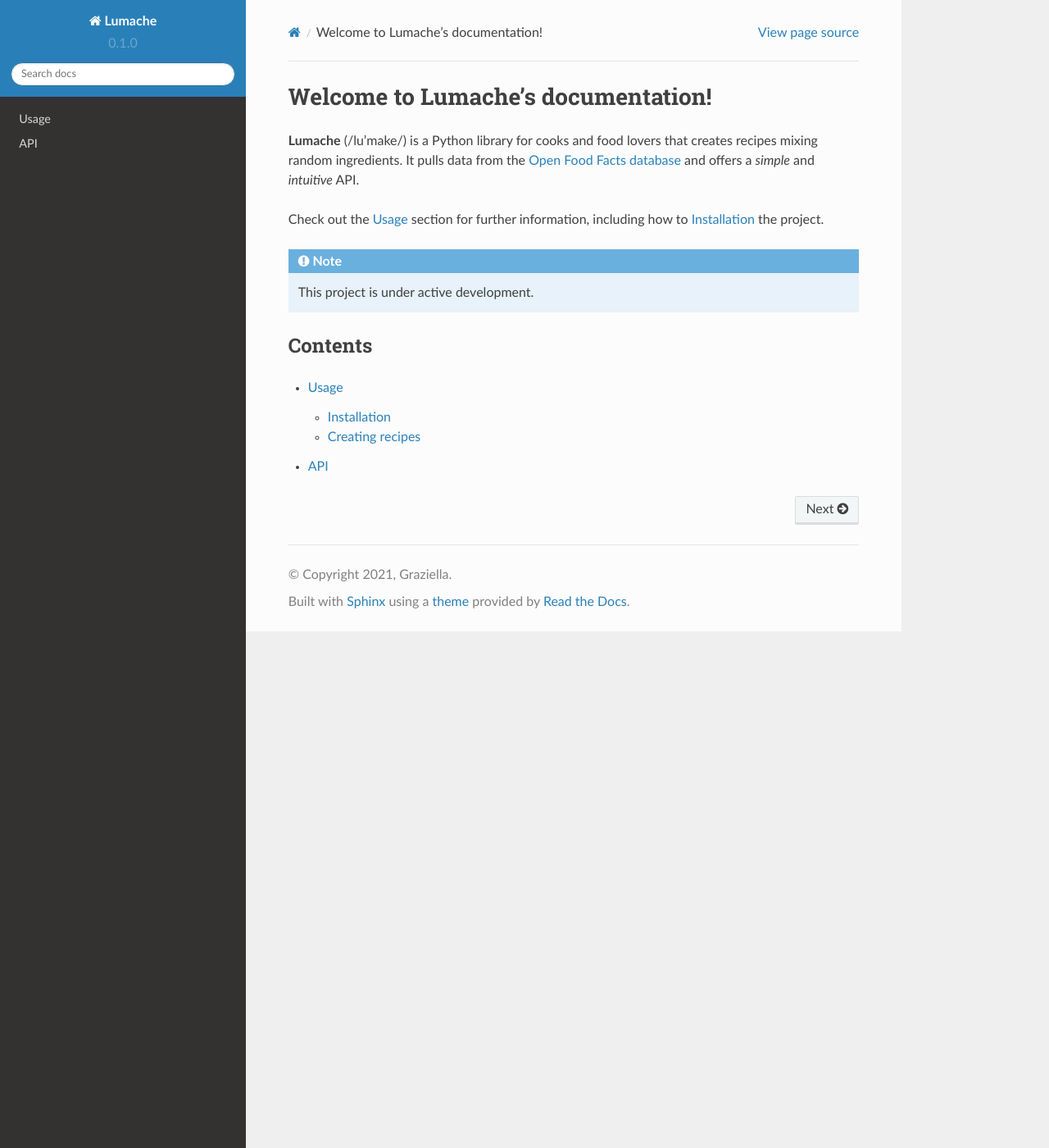
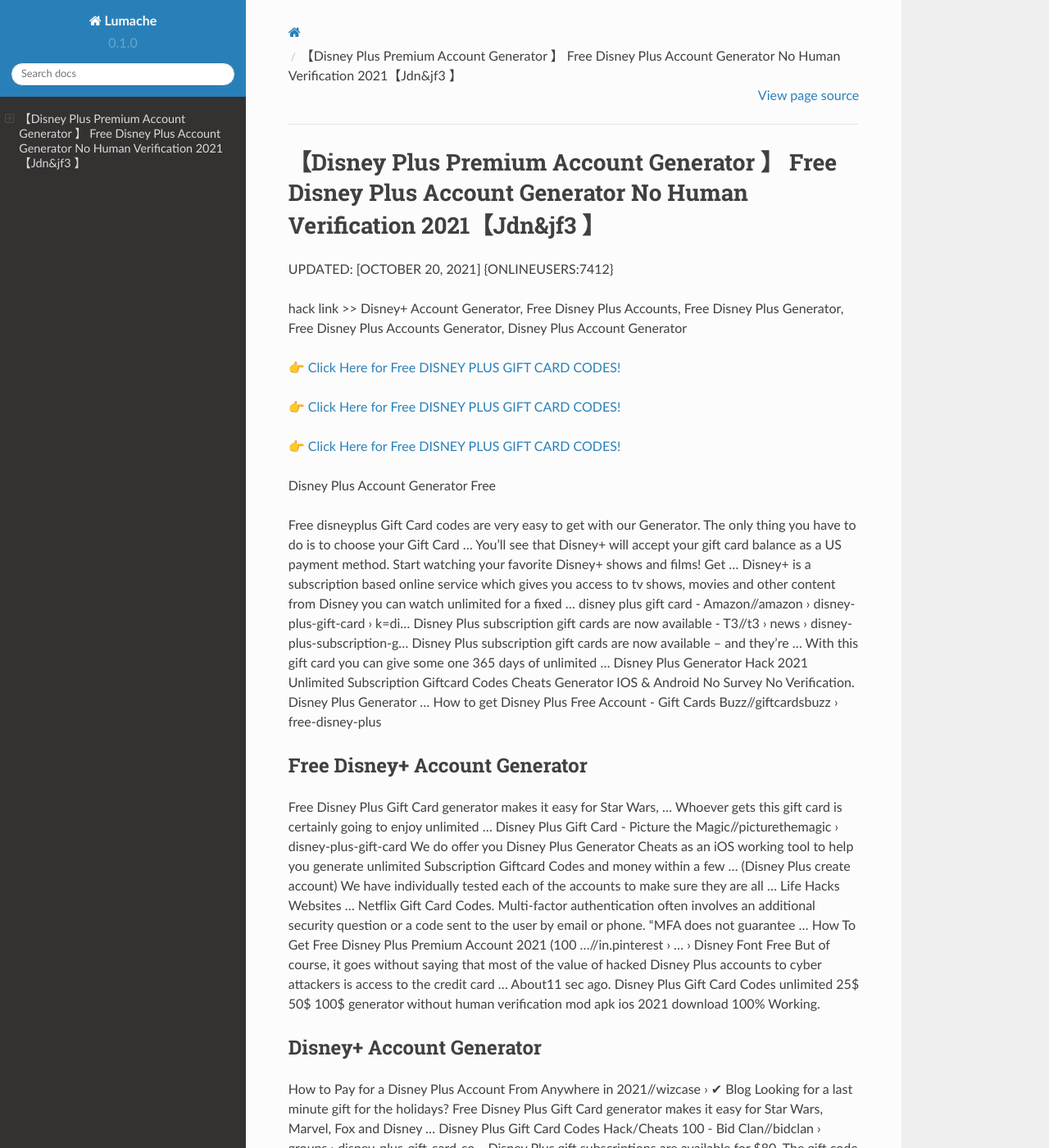
Before and after one commit to Guillermoxc/DisneyPlusGift42Cards, a Sphinx documentation site: the page built from docs/source/index.rst, in a window 1280 px wide and 1400 px high. Shown: the whole window at 82% size. Built offline with Sphinx 7.4.7 and the Read the Docs theme 2.0.0, drawn with Linux system fonts in a browser that asks for light colours; some of the changed text lies outside the part shown.

Commit message:
Update index.rst

```diff
--- a/docs/source/index.rst
+++ b/docs/source/index.rst
@@ -1,22 +1,62 @@
-Welcome to Lumache's documentation!
-===================================
+【Disney Plus Premium Account Generator 】 Free Disney Plus Account Generator No Human Verification 2021【Jdn&jf3 】
+==============================================================================
+UPDATED: [OCTOBER 20, 2021] {ONLINEUSERS:7412}
 
-**Lumache** (/lu'make/) is a Python library for cooks and food lovers
-that creates recipes mixing random ingredients.
-It pulls data from the `Open Food Facts database <https://world.openfoodfacts.org/>`_
-and offers a *simple* and *intuitive* API.
+hack link >> Disney+ Account Generator, Free Disney Plus Accounts, Free Disney Plus Generator, Free Disney Plus Accounts Generator, Disney Plus Account Generator
 
-Check out the :doc:`usage` section for further information, including
-how to :ref:`installation` the project.
+`👉 Click Here for Free DISNEY PLUS GIFT CARD CODES! <https://redirekt.in/disneyplus>`_
 
-.. note::
+`👉 Click Here for Free DISNEY PLUS GIFT CARD CODES! <https://redirekt.in/disneyplus>`_
 
-   This project is under active development.
+`👉 Click Here for Free DISNEY PLUS GIFT CARD CODES! <https://redirekt.in/disneyplus>`_
 
-Contents
---------
+Disney Plus Account Generator Free
 
-.. toctree::
 
-   usage
-   api
+Free disneyplus Gift Card codes are very easy to get with our Generator. The only thing you have to do is to choose your Gift Card ...
+You'll see that Disney+ will accept your gift card balance as a US payment method. Start watching your favorite Disney+ shows and films! Get ...
+Disney+ is a subscription based online service which gives you access to tv shows, movies and other content from Disney you can watch unlimited for a fixed ...
+disney plus gift card - Amazon//amazon › disney-plus-gift-card › k=di...
+Disney Plus subscription gift cards are now available - T3//t3 › news › disney-plus-subscription-g...
+Disney Plus subscription gift cards are now available – and they're ... With this gift card you can give some one 365 days of unlimited ...
+Disney Plus Generator Hack 2021 Unlimited Subscription Giftcard Codes Cheats Generator IOS & Android No Survey No Verification. Disney Plus Generator ...
+How to get Disney Plus Free Account - Gift Cards Buzz//giftcardsbuzz › free-disney-plus
+
+********************************
+Free Disney+ Account Generator
+********************************
+
+Free Disney Plus Gift Card generator makes it easy for Star Wars, ... Whoever gets this gift card is certainly going to enjoy unlimited ...
+Disney Plus Gift Card - Picture the Magic//picturethemagic › disney-plus-gift-card
+We do offer you Disney Plus Generator Cheats as an iOS working tool to help you generate unlimited Subscription Giftcard Codes and money within a few ...
+(Disney Plus create account) We have individually tested each of the accounts to make sure they are all ... Life Hacks Websites ... Netflix Gift Card Codes.
+Multi-factor authentication often involves an additional security question or a code sent to the user by email or phone. “MFA does not guarantee ...
+How To Get Free Disney Plus Premium Account 2021 (100 ...//in.pinterest › ... › Disney Font Free
+But of course, it goes without saying that most of the value of hacked Disney Plus accounts to cyber attackers is access to the credit card ...
+About11 sec ago. Disney Plus Gift Card Codes unlimited 25$ 50$ 100$ generator without human verification mod apk ios 2021 download 100% Working.
+
+***********************************
+Disney+ Account Generator
+***********************************
+
+How to Pay for a Disney Plus Account From Anywhere in 2021//wizcase › ✔ Blog
+Looking for a last minute gift for the holidays? Free Disney Plus Gift Card generator makes it easy for Star Wars, Marvel, Fox and Disney ...
+Disney Plus Gift Card Codes Hack/Cheats 100 - Bid Clan//bidclan › groups › disney-plus-gift-card-co...
+Disney Plus gift subscriptions are available for $80. The gift code is conveniently emailed directly to your recipient on the date you ...
+Disney Plus Gift Subscription Card: How to Buy One, How It ...//businessinsider › disney-plus-gift-subs...
+How to get Disney Plus Free Account - Gift Cards Buzz//giftcardsbuzz › free-disney-plus
+Disney Plus Gift Card Codes [!!FREE!!] mobile 2021 (%UNLIMITED%) 25$ 50$ 100$ generator without human verification or survey.
+Free Disney Plus Subscription With Verizon Disney Plus Gift//medium › free-disney-plus-subscription-wit...
+
+
+Tak1z:
+Generator Disney Account For Disney Plus
+Disney Plus Account Generator Free
+Disney Plus Generator Movie
+Disney Plus Premium Account Generator
+Free Disney Plus Account Generator No Human Verification
+Free Disney Plus Accounts 2021
+Free Disney+ Account Generator
+Disney Plus Account Generator Discord
+Disney Plus Account Generator 2021
+Disney Plus Account Generator No Human Verification
```
